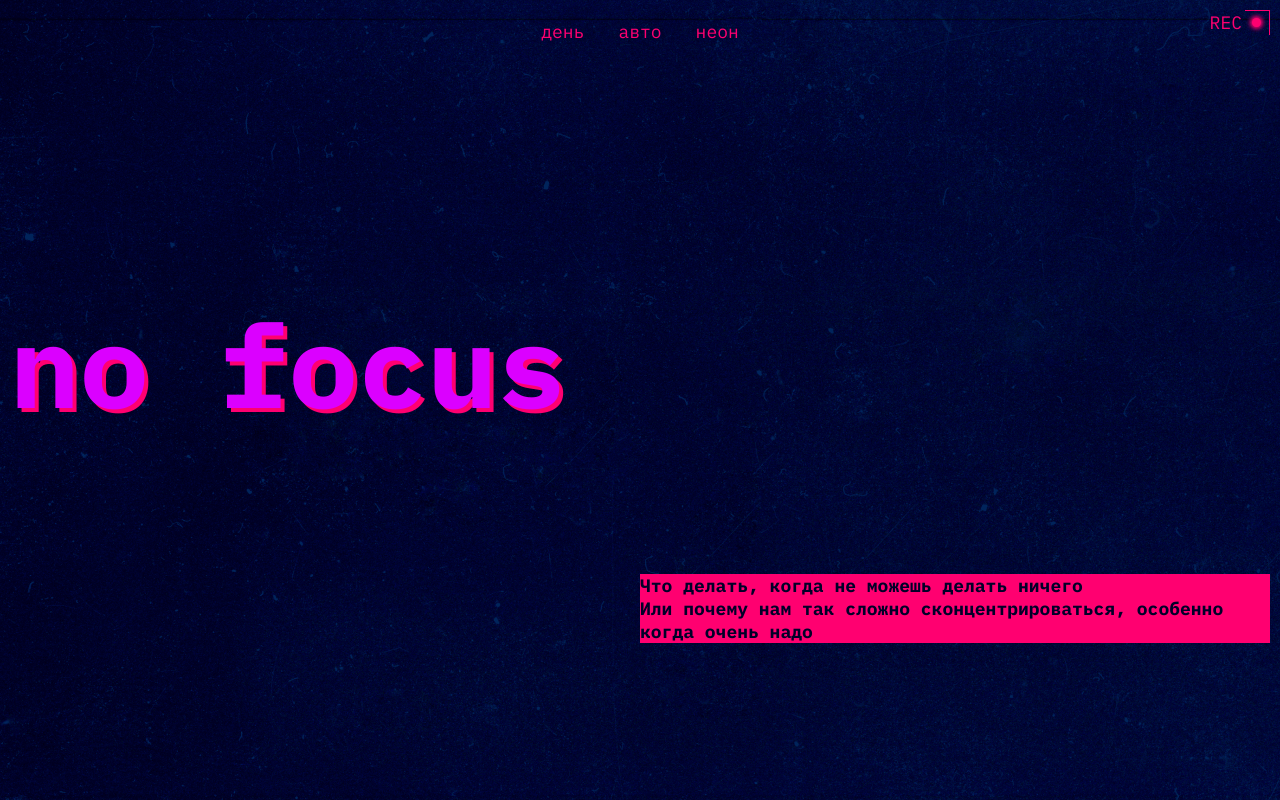
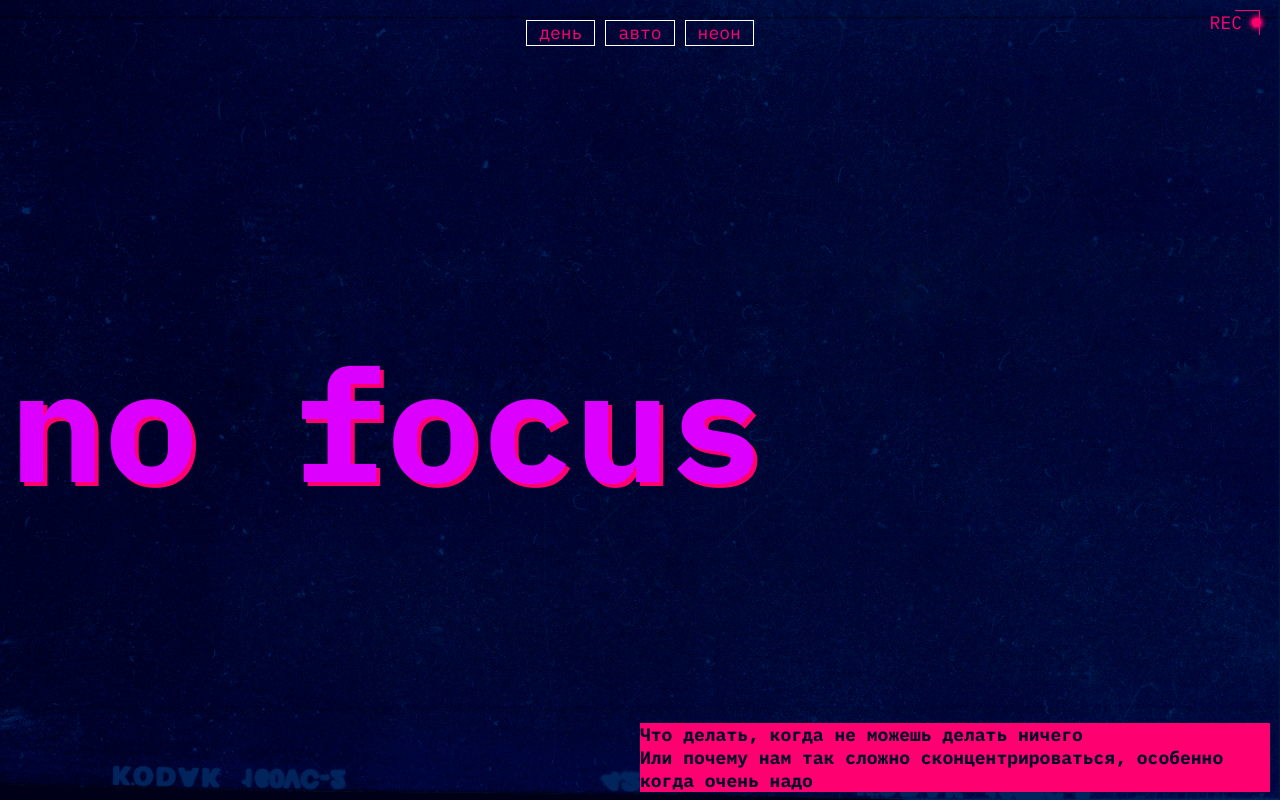
Before and after one commit to Wildlepesha/slozhno-sosredotochitsya, a plain HTML site: page index.html in a window 1280 px wide. Shown: the top 800 px of the page. Drawn offline with Linux system fonts and the light colour scheme.

Commit message:
Темная тема сделана, осталось настроить светлую и подогнать под пп

```diff
--- a/index.html
+++ b/index.html
@@ -183,7 +183,7 @@
         <img class="street" src="./images/street.png" alt="">
       </article>
     </main>
-    <footer class="footer">
+    <footer class="footer decorated-zone">
       <span>
         focus
       </span>
--- a/styles/style.css
+++ b/styles/style.css
@@ -6,40 +6,44 @@
   background-color: var(--main-color);
   font-family: 'IBM Plex mono', Arial, Helvetica, sans-serif;
   color: var(--text-color);
-
+  position: relative;
+  background: url("../images/cover-image-dark.png");
+  background-size: cover;
+  background-repeat: no-repeat;
+  background-attachment: fixed;
 }
 
 .header {
   position: relative;
   display: grid;
-  grid-template-rows: repeat(6, min-content);
-  background: url("../images/cover-image-dark.png");
+  grid-template-rows: 1fr 1fr 1fr;
   min-block-size: 668px;
   block-size: 100vh;
   padding: 10px;
   margin-block-end: 40px;
 }
 
-.header::before {
+.decorated-zone::before {
   content: "";
+  position: absolute;
   block-size: 25px;
   inline-size: 25px;
   border-inline-end: 1px solid var(--accent-color);
   border-block-start: 1px solid var(--accent-color);
-  grid-row: 1/2;
-  grid-column: 1/3;
-  justify-self: end;
+  inset-inline-end: 10px;
+  inset-block-start: 10px;
 }
 
-.header::after {
+.decorated-zone::after {
   content: "";
+  position: absolute;
   block-size: 25px;
   inline-size: 25px;
   border-inline-start: 1px solid var(--accent-color);
   border-block-end: 1px solid var(--accent-color);
-  grid-row: 6/7;
-  grid-column: 1/3;
   justify-self: start;
+  inset-inline-start: 10px;
+  inset-block-end: 10px;
 }
 
 .decorative_text {
@@ -66,11 +70,9 @@
 }
 
 .header__theme-menu {
-  margin-block-start: clamp(2.4375rem, -3.9437rem + 27.2265vw, 9.125rem);
-  margin-block-end: clamp(4.0625rem, -3.4491rem + 32.0493vw, 17.0625rem);
+  margin-block-start: 65px;
   grid-column: 1/3;
-  grid-row: 2/3;
-  align-content: center;
+  grid-row: 1/2;
   justify-self: end;
   color: var(--accent-color);
 }
@@ -90,18 +92,22 @@
   text-transform: lowercase;
   font-size: 18px;
   line-height: 18px;
+  border: 1px solid white;
+}
+
+.button_active {
+  border: 1px solid white;
 }
 
 .header_title {
-  width: clamp(7.25rem, 7.0115rem + 1.0178vw, 7.5rem);
+  font-size: clamp(7.25rem, 7.0115rem + 1.0178vw, 7.5rem);
   color: var(--accent-text-color);
   font-weight: 700;
-  font-size: 116px;
   line-height: 82.5%;
   text-shadow: 4px 4px 0px var(--accent-color);
   grid-column: 1/3;
-  grid-row: 3/4;
-  margin-block-end: clamp(3.4375rem, -2.9437rem + 27.2265vw, 10.125rem);;
+  grid-row: 2/3;
+  margin-block-start: 14px;
 }
 
 .header_text {
@@ -110,10 +116,10 @@
   color: var(--main-color);
   font-size: 18px;
   line-height: 23px;
-  grid-row: 5 / 6;
+  grid-row: 3 / 4;
   grid-column: 1 / 3;
-  max-height: fit-content;
-  margin-block-end: clamp(1.9375rem, -7.1274rem + 38.6768vw, 11.4375rem);;
+  height: fit-content;
+  margin-block-start: 44px;
 }
 
 .word-break {
@@ -138,7 +144,7 @@
   color: var(--accent-color);
   font-weight: 700;
   font-size: 18px;
-  line-height: 23px;
+  line-height: 1.463rem;
 }
 
 .info-block__wrapper {
@@ -152,12 +158,12 @@
   background: var(--accent-color);
   color: var(--main-color);
   font-size: 18px;
-  line-height: 23px;
+  line-height: 1.463rem;
 }
 
 .wrapper__text {
   font-size: 18px;
-  line-height: 23px;
+  line-height: 1.463rem;
 }
 
 .info-block__title_accent {
@@ -165,11 +171,19 @@
   margin-block-end: 10px;
 }
 
+.info-block__link {
+font-size: 18px;
+line-height: 23px;
+text-shadow: 2px 2px 0px var(--accent-color);
+
+}
+
 .info-block.gallery {
   gap: 10px;
 }
 
 .footer {
+  position: relative;
   font-weight: 700;
   font-size: 116px;
   line-height: 82.5%;
@@ -198,7 +212,7 @@
   }
 
   .header_title {
-    width: 100%;
+    font-size: clamp(7.5rem, 0.5625rem + 14.4531vw, 9.8125rem);
     grid-column: 1/4;
     margin-block-end: clamp(10.125rem, 19.125rem + -18.75vw, 7.125rem);
   }
```
